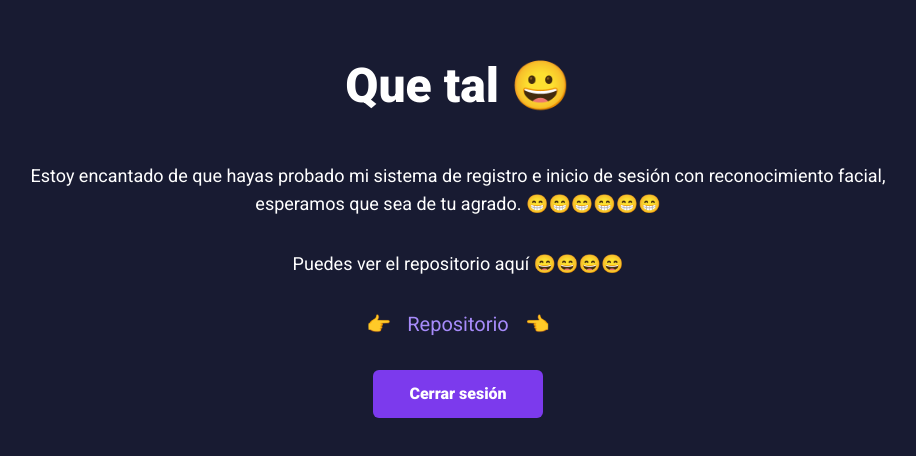
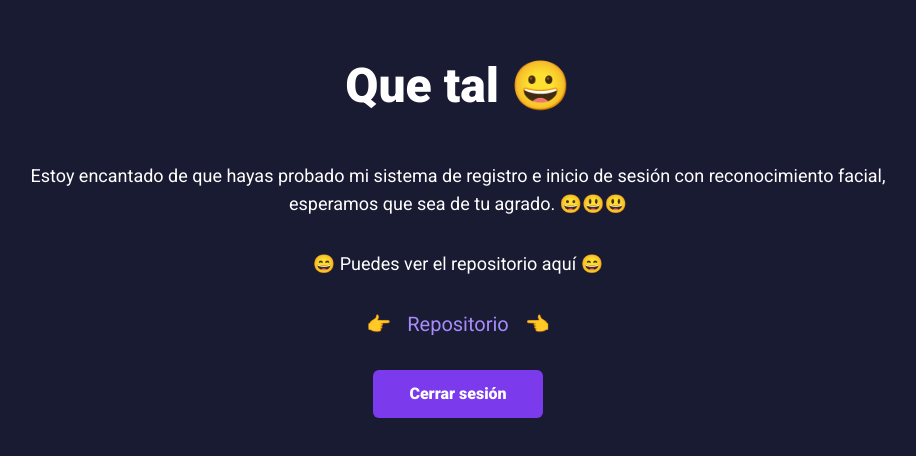
Before and after one commit to luis-isasi/login_face, a Next.js app: page /home in a window 1280 px wide. Shown: the part 170-626 px from the top of the page, without its empty margins (182-1098 px from the left). Built offline with nearby package versions, Linux system fonts and the light colour scheme.

Commit message:
style: add background color before the camera

```diff
--- a/src/firebase/client.tsx
+++ b/src/firebase/client.tsx
@@ -1,5 +1,4 @@
 import firebase from 'firebase';
-import { useState } from 'react';
 
 // For Firebase JS SDK v7.20.0 and later, measurementId is optional
 const firebaseConfig = {
--- a/src/views/home/Home.tsx
+++ b/src/views/home/Home.tsx
@@ -17,9 +17,9 @@ const Home = () => {
         <p className="text-center text-lg my-8">
           Estoy encantado de que hayas probado mi sistema de registro e inicio
           de sesión con reconocimiento facial, esperamos que sea de tu agrado.
-          😁😁😁😁😁😁
+          😀😃😃
         </p>
-        <p className="text-lg">Puedes ver el repositorio aquí 😄😄😄😄</p>
+        <p className="text-lg"> 😄 Puedes ver el repositorio aquí 😄</p>
         <p className="text-xl my-8">
           👉
           <a
--- a/src/views/login/components/VerifyIdentity.tsx
+++ b/src/views/login/components/VerifyIdentity.tsx
@@ -120,7 +120,7 @@ const VerifyIdentity: React.FC<Props> = ({ personId, onSuccess }) => {
       >
         Capturar Rostro
       </button>
-      <div className="bg-yellow-300 my-2 h-auto w-full rounded-md overflow-hidden">
+      <div className="bg-gray-300 my-2 h-auto w-full rounded-md overflow-hidden">
         <Webcam
           audio={false}
           height={720}
```
